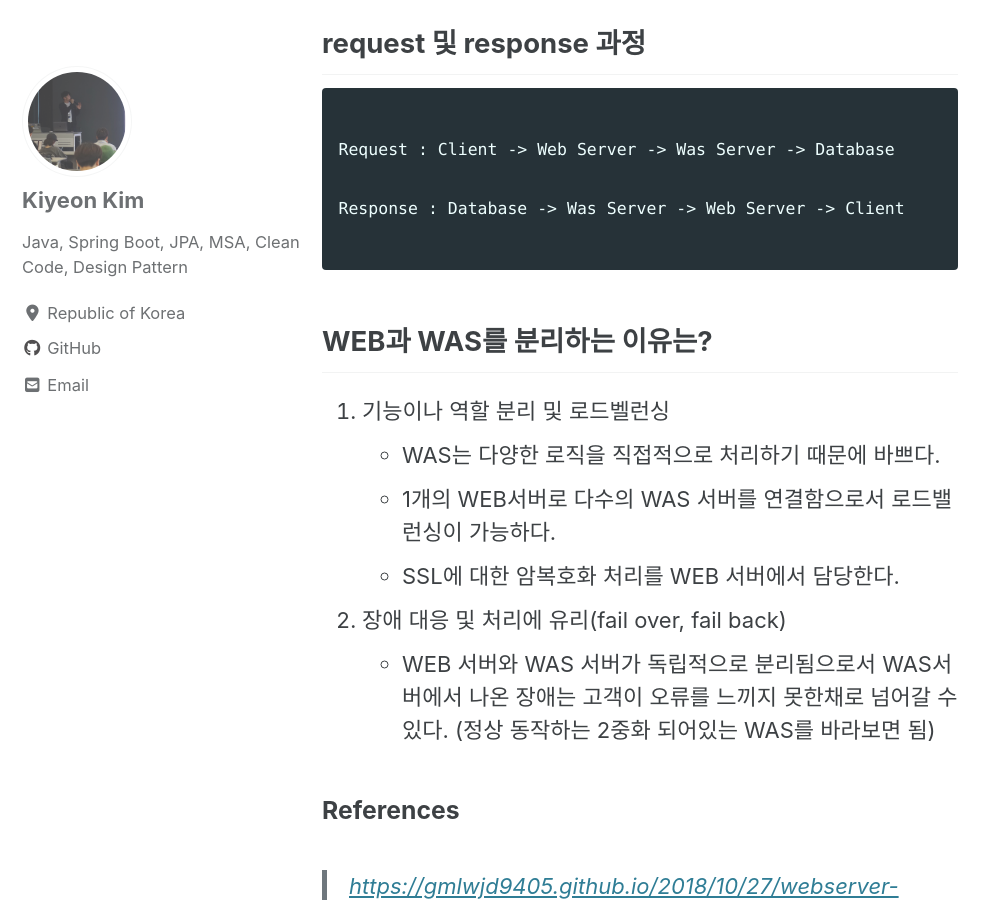
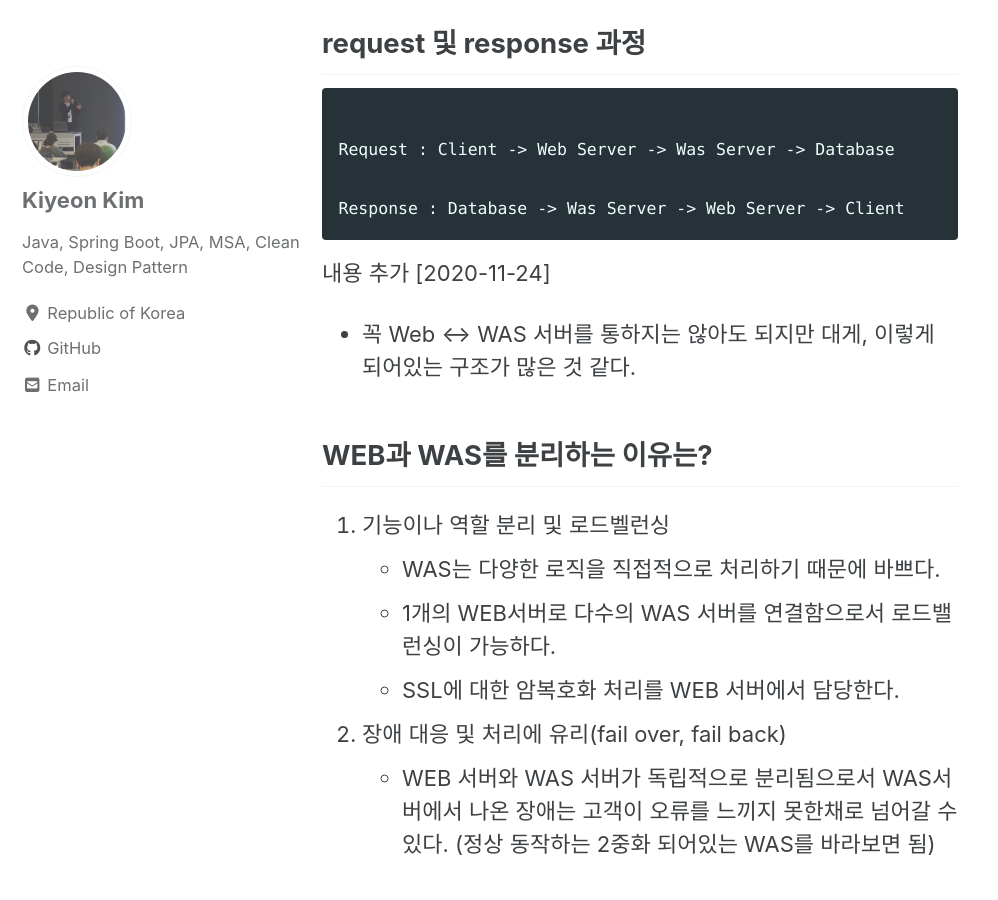
Before and after one commit to giyeon95/giyeon95.github.io, a Jekyll site: the page built from _posts/2020-03-19-web-and-was-server.md, in a window 1280 px wide and 900 px high, scrolled down 854 px. Shown: the whole window, without its empty margins (0-998 px from the left). Built offline with Jekyll 4.4.1, drawn with Linux system fonts in a browser that asks for light colours; cached includes are drawn as plain includes; nearby versions of some CDN libraries; comment, search, counter and statistics services are not loaded.

Commit message:
update content

````diff
--- a/_posts/2020-03-19-web-and-was-server.md
+++ b/_posts/2020-03-19-web-and-was-server.md
@@ -33,9 +33,10 @@ WEB서버, WAS서버의 개념과 용도가 헷갈려서 개인공부겸 정리
 Request : Client -> Web Server -> Was Server -> Database
 
 Response : Database -> Was Server -> Web Server -> Client
-
 ```
 
+내용 추가 [2020-11-24]
+ - 꼭 Web <-> WAS 서버를 통하지는 않아도 되지만 대게, 이렇게 되어있는 구조가 많은 것 같다.
 
 ## WEB과 WAS를 분리하는 이유는?
 1. 기능이나 역할 분리 및 로드벨런싱
@@ -54,6 +55,5 @@ Response : Database -> Was Server -> Web Server -> Client
 
 
 
-
 ### References
 > <https://gmlwjd9405.github.io/2018/10/27/webserver-vs-was.html/>
````
